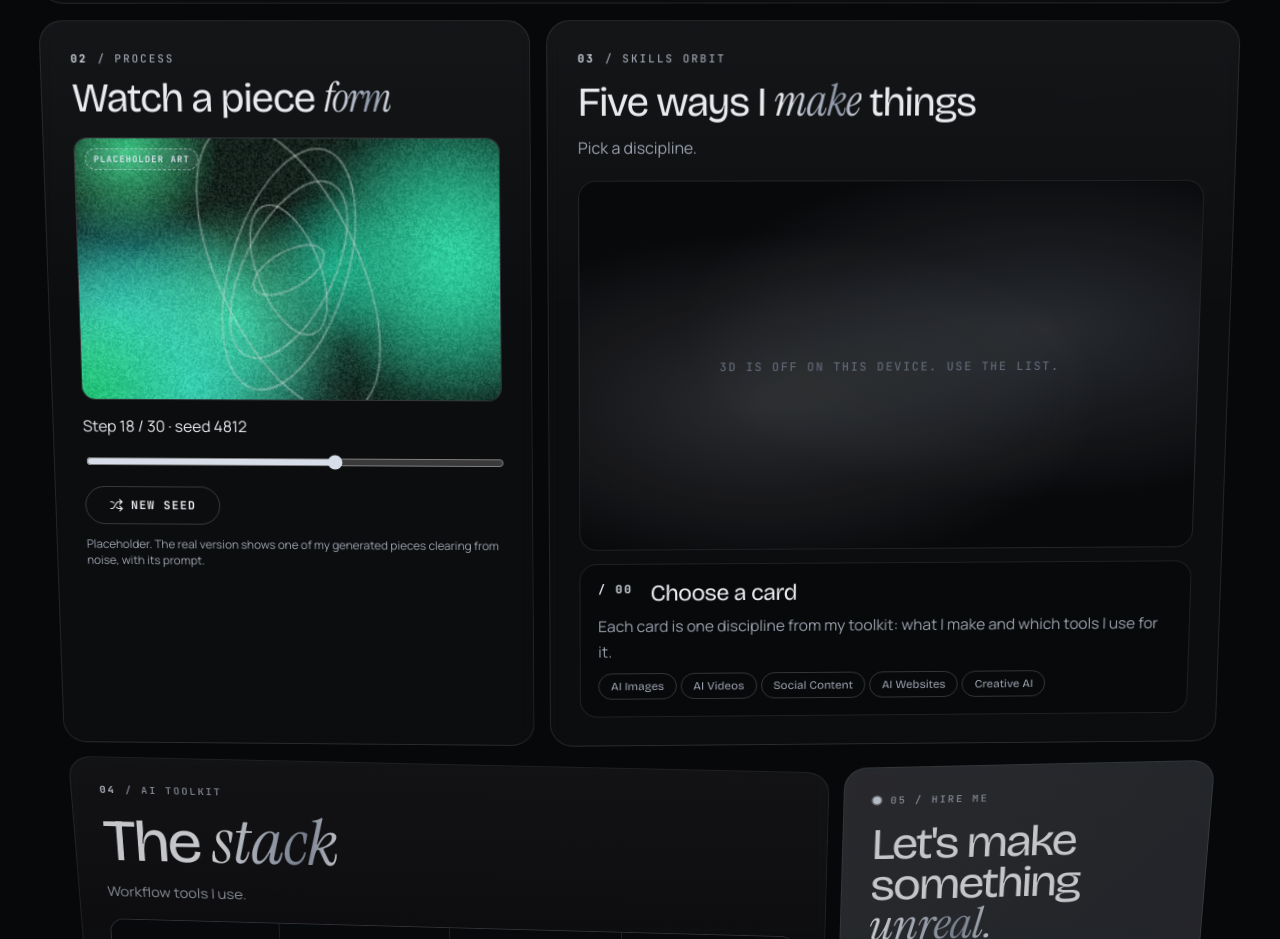
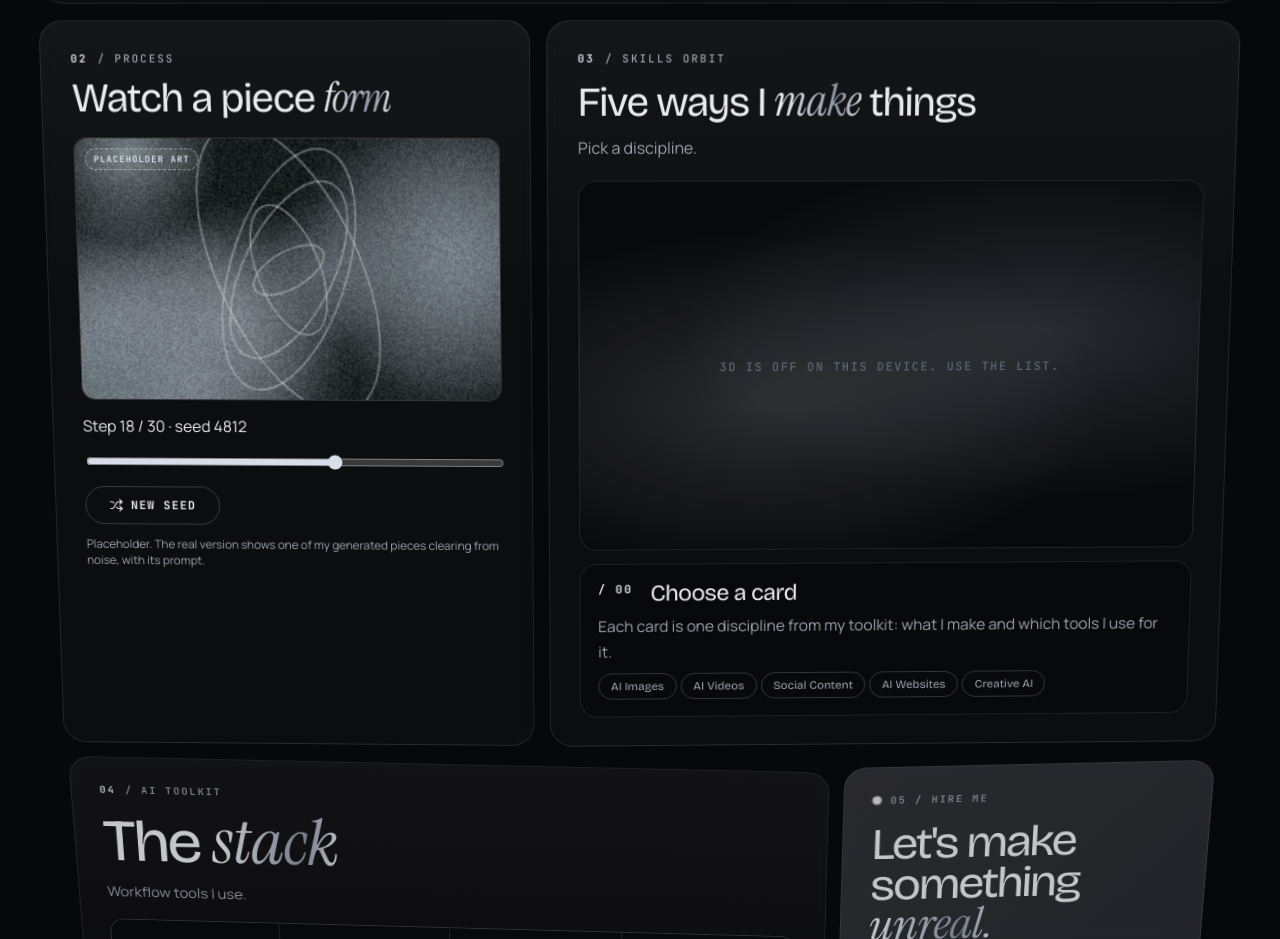
Before and after one commit to anuragx02/Portfolio, a React (Vite) app: page / in a window 1280 px wide. Shown: the part 1980-2919 px from the top of the page. Built offline with nearby package versions, Linux system fonts and the light colour scheme.

Commit message:
Chrome palette Denoise.tsx

```diff
--- a/src/Denoise.tsx
+++ b/src/Denoise.tsx
@@ -14,14 +14,14 @@ export function DenoiseTile() {
   const data = React.useMemo(() => {
     const c = document.createElement('canvas'); c.width = W; c.height = H;
     const g = c.getContext('2d')!; const r = rng(seed);
-    g.fillStyle = '#04100d'; g.fillRect(0, 0, W, H);
+    g.fillStyle = '#08090c'; g.fillRect(0, 0, W, H);
     for (let i = 0; i < 9; i++) {
-      const x = r() * W, y = r() * H, rad = 40 + r() * 110, hh = 150 + r() * 40, l = 40 + r() * 25;
+      const x = r() * W, y = r() * H, rad = 40 + r() * 110, hh = 215 + r() * 20, l = 40 + r() * 25;
       const gr = g.createRadialGradient(x, y, 0, x, y, rad);
-      gr.addColorStop(0, `hsla(${hh},85%,${l}%,.9)`); gr.addColorStop(1, `hsla(${hh},85%,${l}%,0)`);
+      gr.addColorStop(0, `hsla(${hh},9%,${l}%,.9)`); gr.addColorStop(1, `hsla(${hh},9%,${l}%,0)`);
       g.fillStyle = gr; g.fillRect(0, 0, W, H);
     }
-    g.strokeStyle = 'rgba(234,246,241,.5)'; g.lineWidth = 1.2;
+    g.strokeStyle = 'rgba(241,243,247,.5)'; g.lineWidth = 1.2;
     for (let i = 0; i < 5; i++) { g.beginPath(); g.ellipse(W / 2, H / 2, 30 + i * 22, 14 + i * 10, r() * 3, 0, 6.28); g.stroke(); }
     const clean = g.getImageData(0, 0, W, H);
     const nr = rng(seed + 99); const noise = new Uint8ClampedArray(W * H);
```
